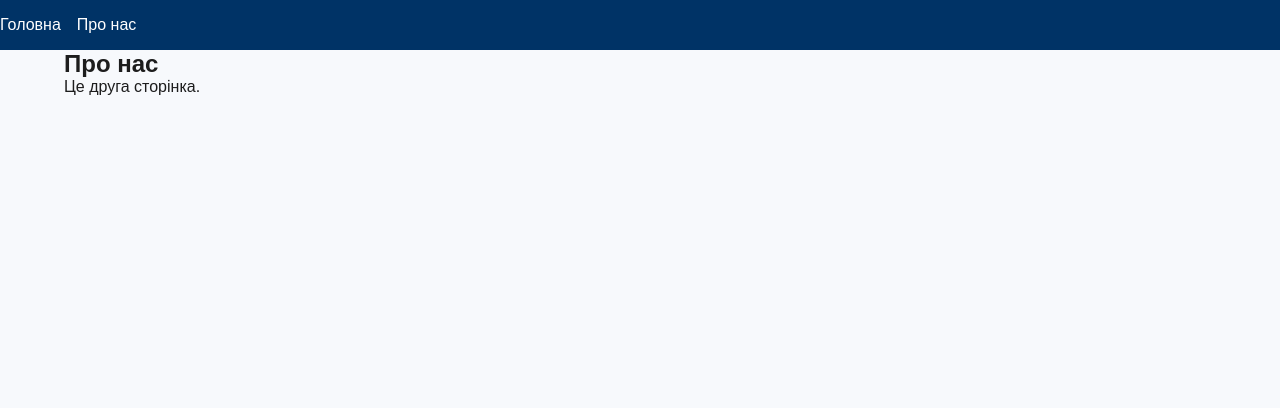
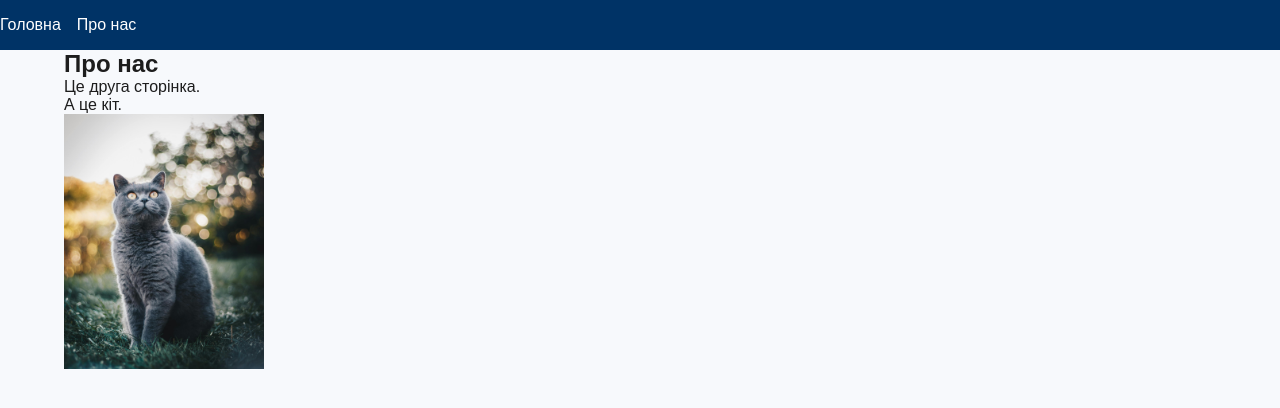
Before and after one commit to RomanTTTTT/WebProject, a React (Create React App) app: page /about in a window 1280 px wide. Shown: the top 408 px of the page. Built offline with nearby package versions, Linux system fonts and the light colour scheme.

Commit message:
added a cat picture

```diff
--- a/src/pages/About.js
+++ b/src/pages/About.js
@@ -1,10 +1,13 @@
 import React from 'react';
+import cat from './img/cat.jpg'
 
 function About() {
   return (
     <div className="container">
       <h2>Про нас</h2>
       <p>Це друга сторінка.</p>
+      <p>А це кіт.</p>
+      <img src={cat} alt="cat" style={{width:'200px', height:'auto'}} />
     </div>
   );
 }
```
Also changed, not shown: src/pages/img/cat.jpg (added).
